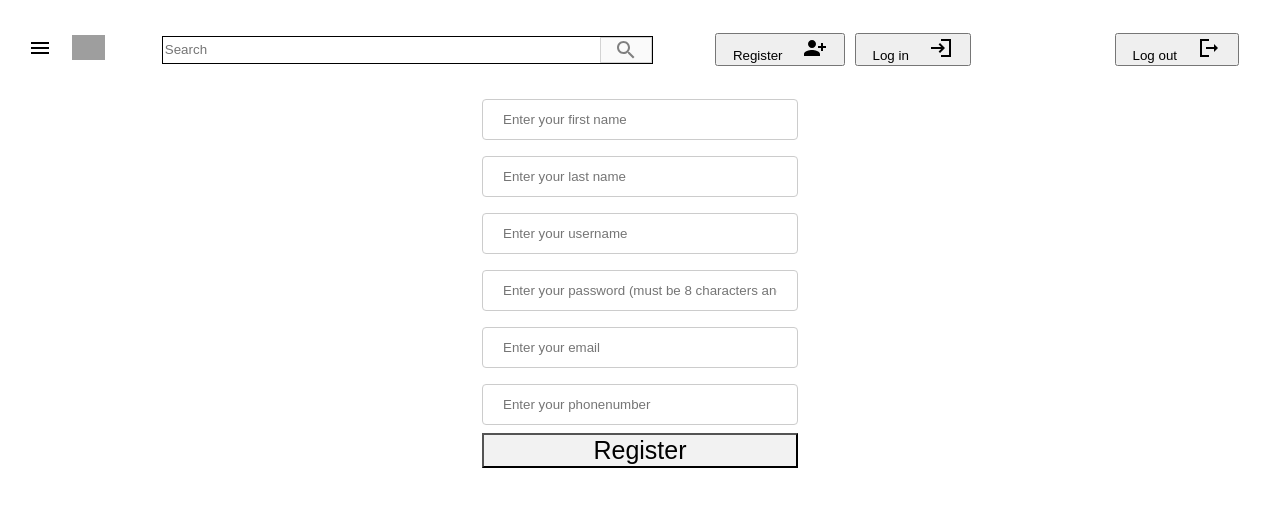
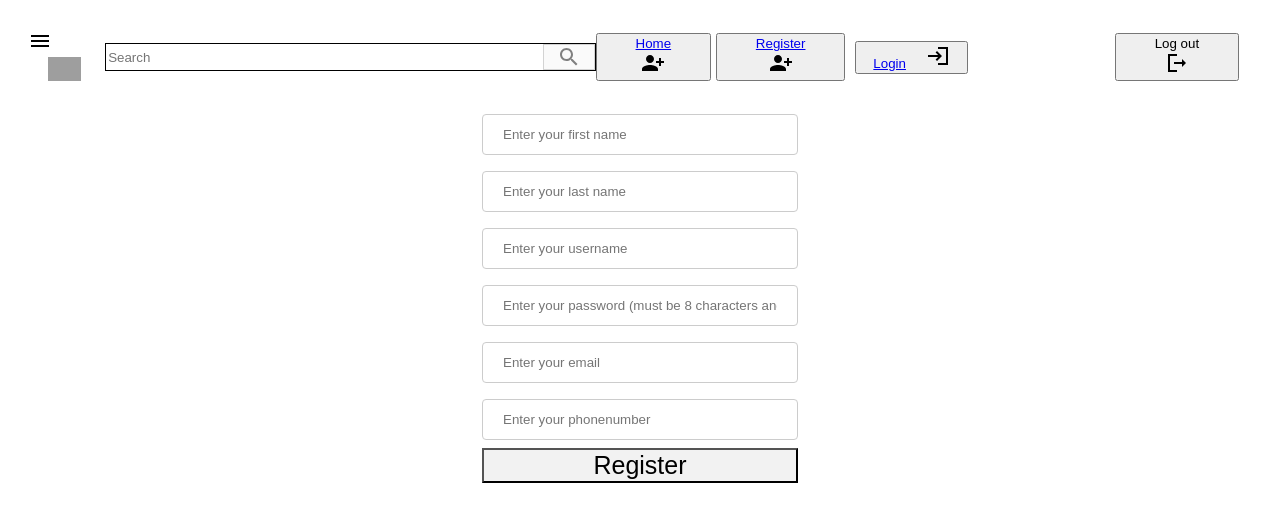
Before and after one commit to ImHucklle/GroupCapReact, a React (Create React App) app: page /register in a window 1280 px wide. Shown: the top 522 px of the page. Built offline with nearby package versions, Linux system fonts and the light colour scheme; grey boxes are pictures that could not be loaded.

Commit message:
Header buttons now take you to the apprpriate pages

```diff
--- a/src/components/BookCreator/BookCreator.jsx
+++ b/src/components/BookCreator/BookCreator.jsx
@@ -1,7 +1,6 @@
 import React, {useState} from 'react';
 import axios from 'axios';
 import './BookCreator.scss';
-import {API_BASE_URL, ACCESS_TOKEN_NAME} from '../../constants/apiConstant';
 import { withRouter } from "react-router-dom";
 
 function BookCreator() {
--- a/src/components/BookViewer/BookViewer.jsx
+++ b/src/components/BookViewer/BookViewer.jsx
@@ -1,42 +1,8 @@
-/* eslint-disable array-callback-return */
-/* eslint-disable react-hooks/exhaustive-deps */
-import React, {Fragment, useEffect, useState} from 'react';
-import axios from 'axios';
-import './BookViewer.scss';
-// import {API_BASE_URL, ACCESS_TOKEN_NAME} from '../../constants/apiConstant';
-import { withRouter } from "react-router-dom";
-// import { PinDropSharp } from '@material-ui/icons';
+// import React, {useState} from 'react';
+// import axios from 'axios';
+// import './BookViewer.scss';
 
 
 
-const BookViewer = () => {
-    const [ books, setBooks] = useState({})
 
-    const getbooks = async () => {
-
-        try {
-            let res = await axios.get('https://localhost:44394/api/books');
-            setBooks(res.data)
-            console.log("All books response: ",res.data)
-            // console.log(books)
-        } catch (err) {
-            console.log("An API error occured with books: ", err)
-            console.log(books)
-        }
-    }
-
-    useEffect(() => {
-        getbooks()
-    },[])
-
-    return(
-        <Fragment>
-            <h1>Browse Books</h1>
-            {books.map((book)=> (
-                <><h2>{book.title}</h2><h3>{book.author}</h3><h3>{book.genre}</h3><h3>{book.dscription}</h3><h3>{book.releaseDate}</h3><h3>{book.price}</h3><button>Add To Cart</button></>
-            ))}
-        </Fragment>
-    )
-}
-
-export default withRouter(BookViewer);
+// export default BookViewer;
--- a/src/components/Header/Header.jsx
+++ b/src/components/Header/Header.jsx
@@ -1,9 +1,9 @@
 import React, { Component } from 'react';
 import './Header.css';
+import { Link } from 'react-router-dom';
 import MenuIcon from '@material-ui/icons/Menu';
 import SearchIcon from "@material-ui/icons/Search";
 import PersonAddAlt1SharpIcon from '@mui/icons-material/PersonAddAlt1Sharp';
-// import Avatar from '@material-ui/core/Avatar';
 import LoginSharpIcon from '@mui/icons-material/LoginSharp';
 import LogoutSharpIcon from '@mui/icons-material/LogoutSharp';
 
@@ -20,8 +20,7 @@ class Header extends Component{
 
     handleSubmit = event => {
         event.preventDefault();
-        console.log(this.state.search)
-        this.props.getVideo(this.state.search);
+        this.props.getVideo(this.state);
     }
 
     render() {
@@ -43,10 +42,20 @@ class Header extends Component{
                 </div>
 
                 <div className="header__icons">
+                    <div className="home">
+                        <button type='button' className="button">
+                            <span className="button__text">
+                                <Link to='/home'>Home</Link>
+                            </span>
+                            <span className="button__icon">
+                                < PersonAddAlt1SharpIcon/>
+                            </span>
+                        </button>
+                    </div>
                     <div className="register">
                         <button type='button' className="button">
                             <span className="button__text">
-                                Register
+                                <Link to='/register'>Register</Link>
                             </span>
                             <span className="button__icon">
                                 < PersonAddAlt1SharpIcon/>
@@ -56,7 +65,7 @@ class Header extends Component{
                     <div className="login">
                         <button type='button' className="button">
                             <span className="button__text">
-                                Log in
+                                <Link to='/login'>Login</Link>
                             </span>
                             <span className="button__icon">
                                 < LoginSharpIcon/>
```
Also changed, not shown: src/components/Registration/Registration.jsx (+1 -154 lines).
